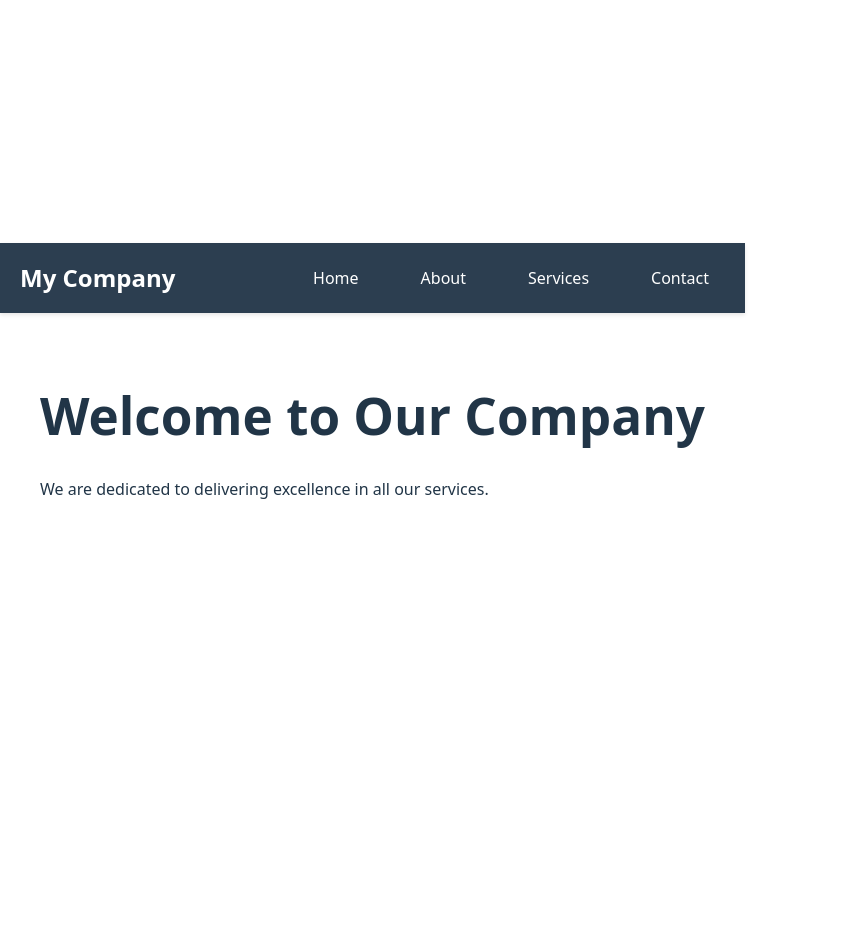
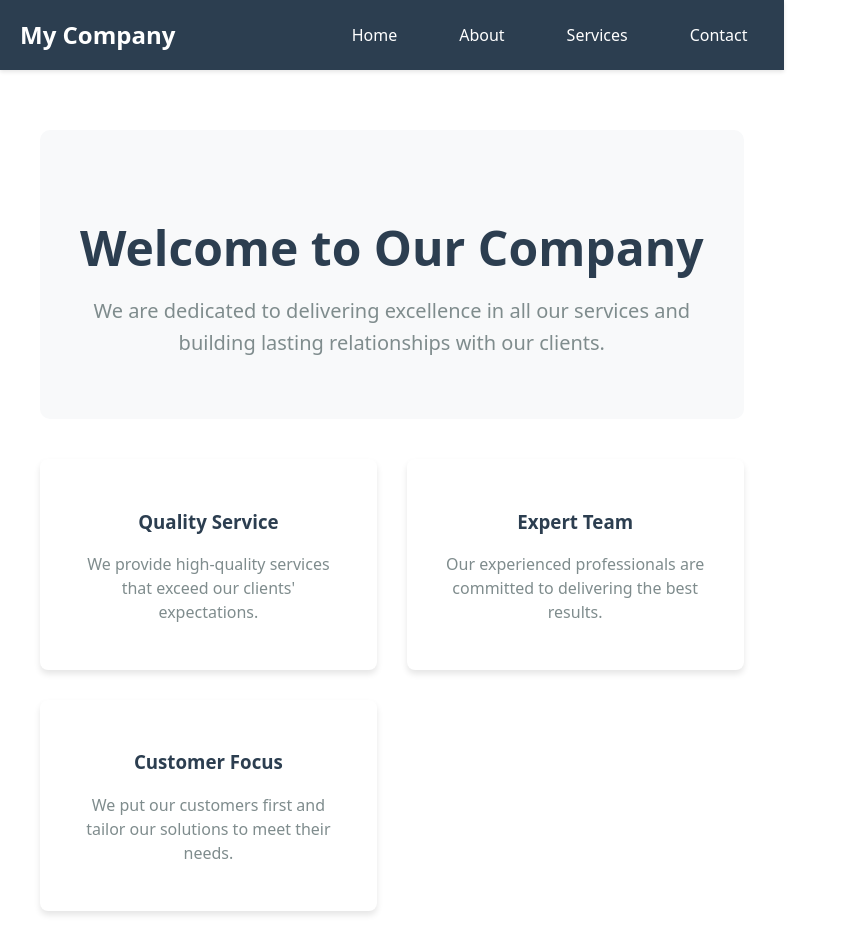
Before and after one commit to tony555t/alx-fe-reactjs, a React (Vite) app in the folder my-company/: page / in a window 1280 px wide. Shown: the top 952 px of the page, without its empty margins (0-847 px from the left). Before the commit the page ends 800 px from the top, so only its background shows below. Built offline with nearby package versions, Linux system fonts and the light colour scheme.

Commit message:
home changes

```diff
--- a/my-company/src/components/Home.jsx
+++ b/my-company/src/components/Home.jsx
@@ -1,12 +1,85 @@
 import React from 'react';
 
-function Home () {
+function Home() {
   return (
-    <div style={{padding:"20px"}} >
-             <h1>Welcome to Our Company</h1>
-             <p>We are dedicated to delivering excellence in all our services.</p>
+    <div style={{
+      padding: '40px 20px',
+      maxWidth: '1200px',
+      margin: '0 auto',
+      textAlign: 'center'
+    }}>
+      <div style={{
+        backgroundColor: '#f8f9fa',
+        padding: '60px 40px',
+        borderRadius: '10px',
+        marginBottom: '40px'
+      }}>
+        <h1 style={{
+          fontSize: '48px',
+          color: '#2c3e50',
+          marginBottom: '20px',
+          fontWeight: 'bold'
+        }}>
+          Welcome to Our Company
+        </h1>
+        <p style={{
+          fontSize: '20px',
+          color: '#7f8c8d',
+          lineHeight: '1.6',
+          maxWidth: '600px',
+          margin: '0 auto'
+        }}>
+          We are dedicated to delivering excellence in all our services and building lasting relationships with our clients.
+        </p>
+      </div>
+
+      <div style={{
+        display: 'grid',
+        gridTemplateColumns: 'repeat(auto-fit, minmax(300px, 1fr))',
+        gap: '30px',
+        marginTop: '40px'
+      }}>
+        <div style={{
+          padding: '30px',
+          backgroundColor: '#fff',
+          borderRadius: '8px',
+          boxShadow: '0 4px 6px rgba(0,0,0,0.1)',
+          textAlign: 'center'
+        }}>
+          <h3 style={{ color: '#2c3e50', marginBottom: '15px' }}>Quality Service</h3>
+          <p style={{ color: '#7f8c8d', lineHeight: '1.5' }}>
+            We provide high-quality services that exceed our clients' expectations.
+          </p>
+        </div>
+
+        <div style={{
+          padding: '30px',
+          backgroundColor: '#fff',
+          borderRadius: '8px',
+          boxShadow: '0 4px 6px rgba(0,0,0,0.1)',
+          textAlign: 'center'
+        }}>
+          <h3 style={{ color: '#2c3e50', marginBottom: '15px' }}>Expert Team</h3>
+          <p style={{ color: '#7f8c8d', lineHeight: '1.5' }}>
+            Our experienced professionals are committed to delivering the best results.
+          </p>
+        </div>
+
+        <div style={{
+          padding: '30px',
+          backgroundColor: '#fff',
+          borderRadius: '8px',
+          boxShadow: '0 4px 6px rgba(0,0,0,0.1)',
+          textAlign: 'center'
+        }}>
+          <h3 style={{ color: '#2c3e50', marginBottom: '15px' }}>Customer Focus</h3>
+          <p style={{ color: '#7f8c8d', lineHeight: '1.5' }}>
+            We put our customers first and tailor our solutions to meet their needs.
+          </p>
+        </div>
+      </div>
     </div>
   );
-};
+}
 
 export default Home;
```
